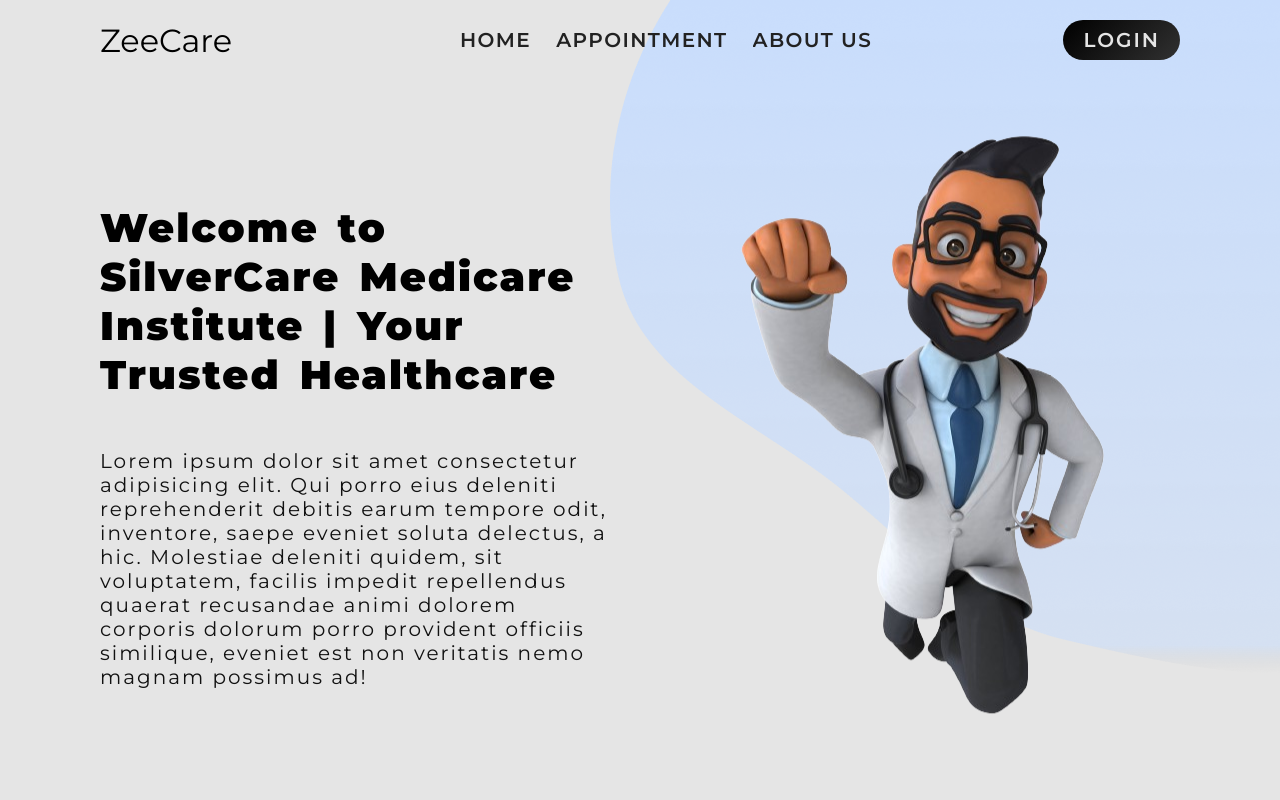
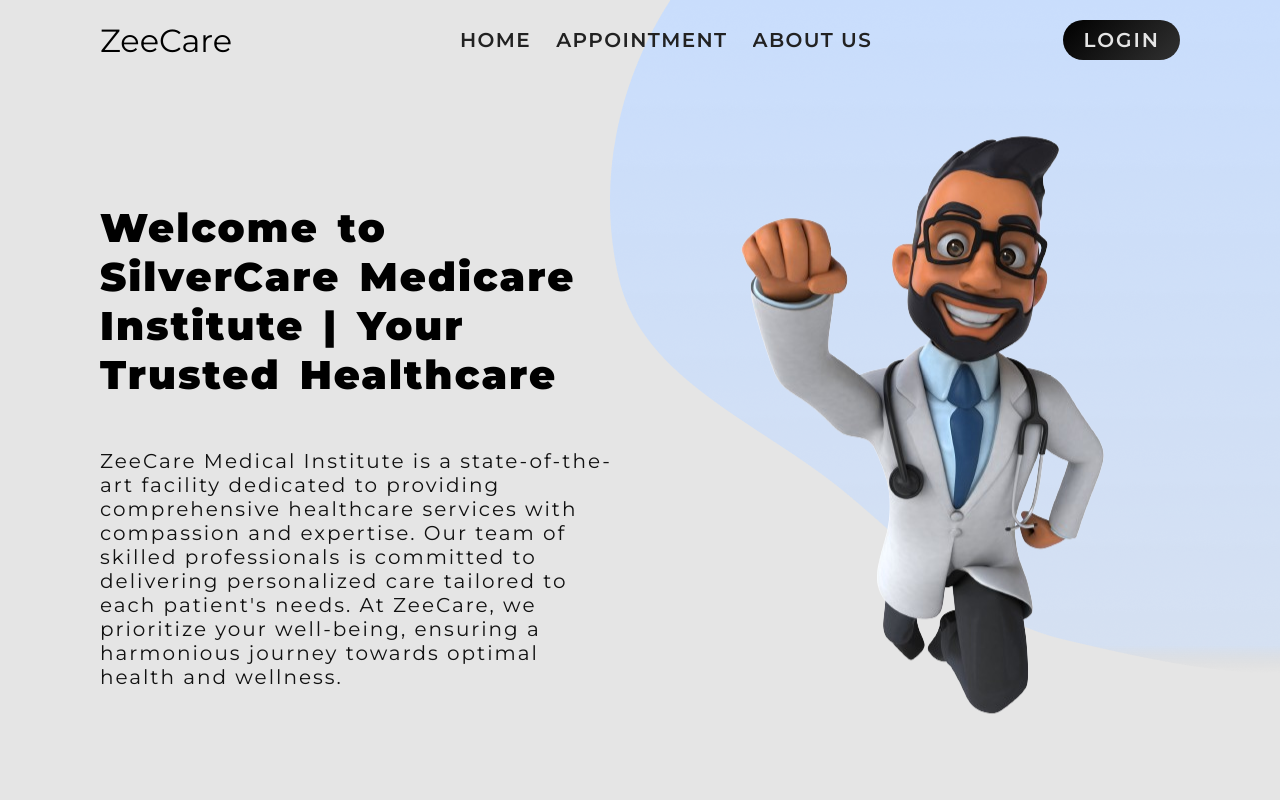
Before and after one commit to Sylvester4582/Hospital_Management_Sysstem, a React (Vite) app in the folder Project/Frontend/: page / in a window 1280 px wide. Shown: the top 800 px of the page. Built offline with nearby package versions, Linux system fonts and the light colour scheme; no server answers.

Commit message:
update 18

```diff
--- a/Project/Frontend/src/components/Hero.jsx
+++ b/Project/Frontend/src/components/Hero.jsx
@@ -5,7 +5,14 @@ const Hero = ({title, imageUrl}) => {
     <div className='hero container'>
       <div className="banner">
       <h1>{title}</h1>
-      <p>Lorem ipsum dolor sit amet consectetur adipisicing elit. Qui porro eius deleniti reprehenderit debitis earum tempore odit, inventore, saepe eveniet soluta delectus, a hic. Molestiae deleniti quidem, sit voluptatem, facilis impedit repellendus quaerat recusandae animi dolorem corporis dolorum porro provident officiis similique, eveniet est non veritatis nemo magnam possimus ad!</p>
+      <p>
+        ZeeCare Medical Institute is a state-of-the-art facility dedicated
+        to providing comprehensive healthcare services with compassion and
+        expertise. Our team of skilled professionals is committed to
+        delivering personalized care tailored to each patient's needs. At
+        ZeeCare, we prioritize your well-being, ensuring a harmonious
+        journey towards optimal health and wellness.
+      </p>
       </div>
       <div className="banner">
         <img src={imageUrl} alt="hero" className='animated-image' />
```
